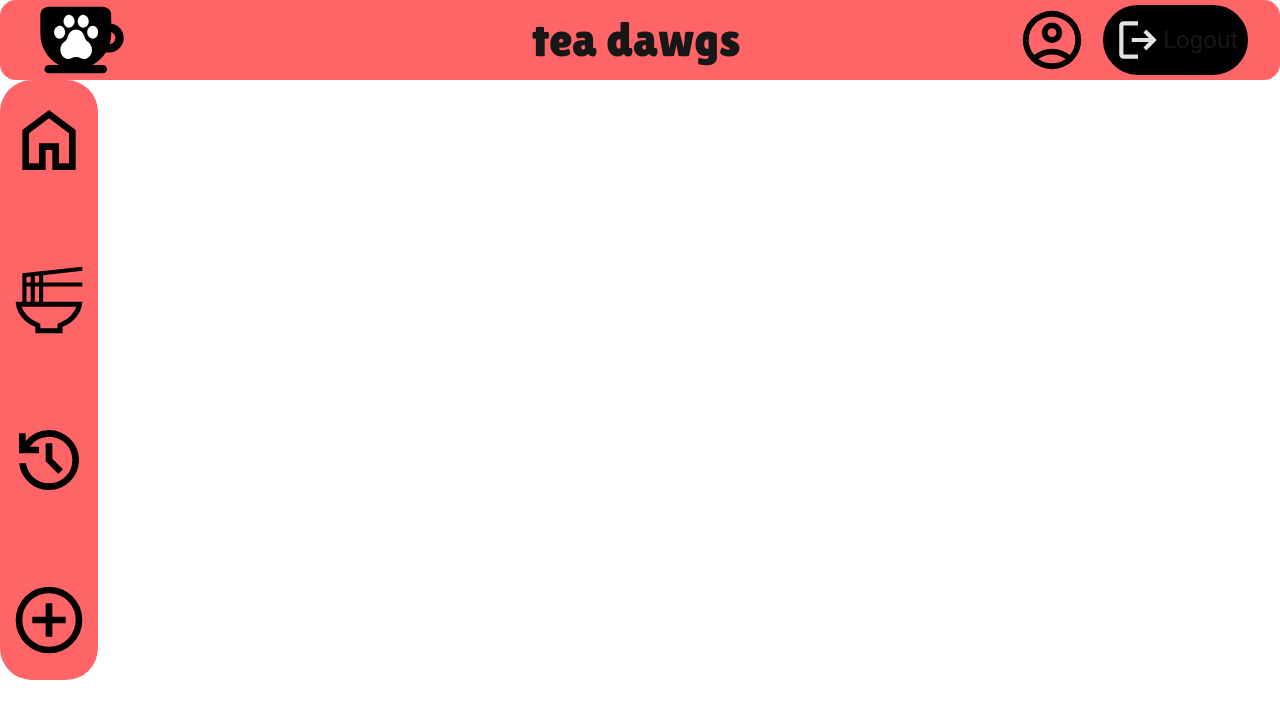
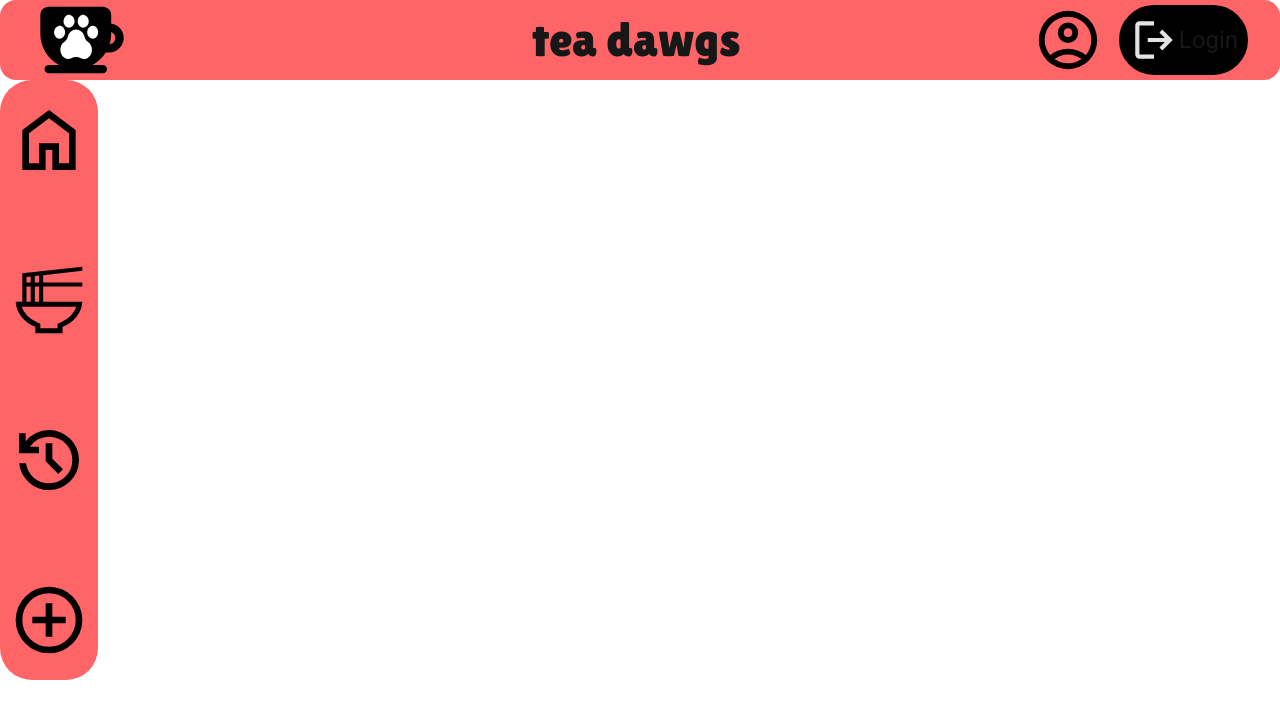
Before and after one commit to Firedynex/Minions-Project, a Next.js app in the folder teadawgs-minions-project/: page / in a window 1280 px wide. Shown: the top 718 px of the page. Built offline with nearby package versions, Linux system fonts and the light colour scheme.

Commit message:
Added conditional rendering

```diff
--- a/teadawgs-minions-project/src/app/authenticated-view/page.tsx
+++ b/teadawgs-minions-project/src/app/authenticated-view/page.tsx
@@ -1,3 +1,4 @@
+import Link from "next/link";
 
 export default function AuthenticatedHomePage() {
     return(
--- a/teadawgs-minions-project/src/app/page.tsx
+++ b/teadawgs-minions-project/src/app/page.tsx
@@ -1,10 +1,14 @@
+"use client"
 import Sidebar from "./ui-elements/sidebar";
 import Header from "./ui-elements/header";
+import { useState } from "react";
 
 export default function Home() {
+  // Simulate authentication state
+  const [authenticated, setAuthenticated] = useState(false);
   return (
     <>
-      <Header />
+      <Header authenticated = {authenticated}/>
       <Sidebar />
     </>
   );
--- a/teadawgs-minions-project/src/app/ui-elements/header.tsx
+++ b/teadawgs-minions-project/src/app/ui-elements/header.tsx
@@ -2,6 +2,7 @@
 import Image from "next/image";
 import { Lilita_One, Roboto } from "next/font/google";
 import { useState } from "react";
+import Link from "next/link";
 
 const lilita_One = Lilita_One({
     subsets: ["latin"],
@@ -13,8 +14,11 @@ const roboto = Roboto({
     weight: "400"
 })
 
-export default function Header() {
-    const [loggedIn, setLoggedIn] = useState(true);
+export default function Header({authenticated}: {authenticated: boolean}) {
+    const [loggedIn, setLoggedIn] = useState(authenticated);
+    function handleLogout() {
+        setLoggedIn(!loggedIn);
+    }
 
     return (
         <div className="flex justify-center items-center bg-red-400 w-full rounded-2xl h-20 space-x-2">
@@ -38,9 +42,9 @@ export default function Header() {
                     className="top-4 right-4 cursor-pointer"
                     priority
                 />
-                <button onClick={() => setLoggedIn(!loggedIn)} className="flex items-center justify-between border-solid border-2 border-black rounded-full bg-black p-2 hover:bg-gray-700 transition duration-300 mr-4 cursor-pointer">
+                <button onClick={handleLogout} className="flex items-center justify-between border-solid border-2 border-black rounded-full bg-black p-2 hover:bg-gray-700 transition duration-300 mr-4 cursor-pointer">
                     <svg xmlns="http://www.w3.org/2000/svg" height="50px" viewBox="0 -960 960 960" width="50px" fill="#e3e3e3"><path d="M200-120q-33 0-56.5-23.5T120-200v-560q0-33 23.5-56.5T200-840h280v80H200v560h280v80H200Zm440-160-55-58 102-102H360v-80h327L585-622l55-58 200 200-200 200Z"/></svg>
-                    <span className={`${roboto.className} text-2xl`}>Logout</span>
+                    <span className={`${roboto.className} text-2xl`}>{loggedIn ? "Logout" : "Login"}</span>
                 </button>
             </div>
 
```
